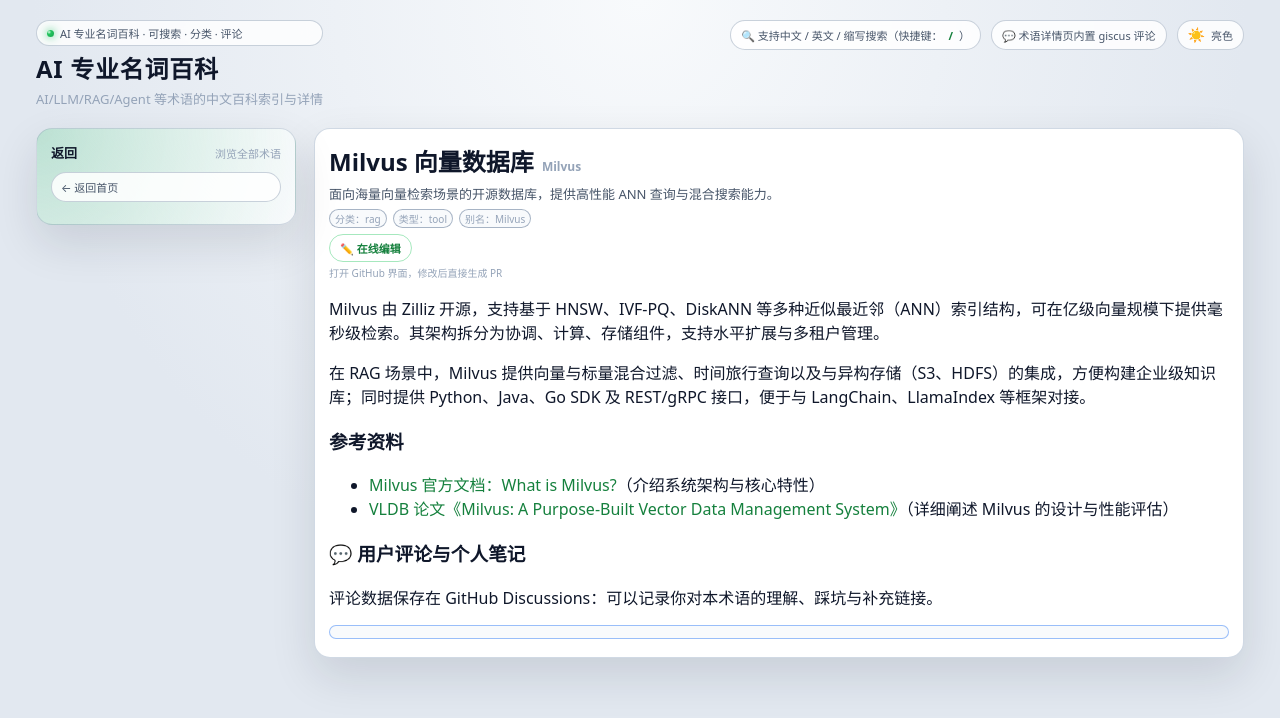
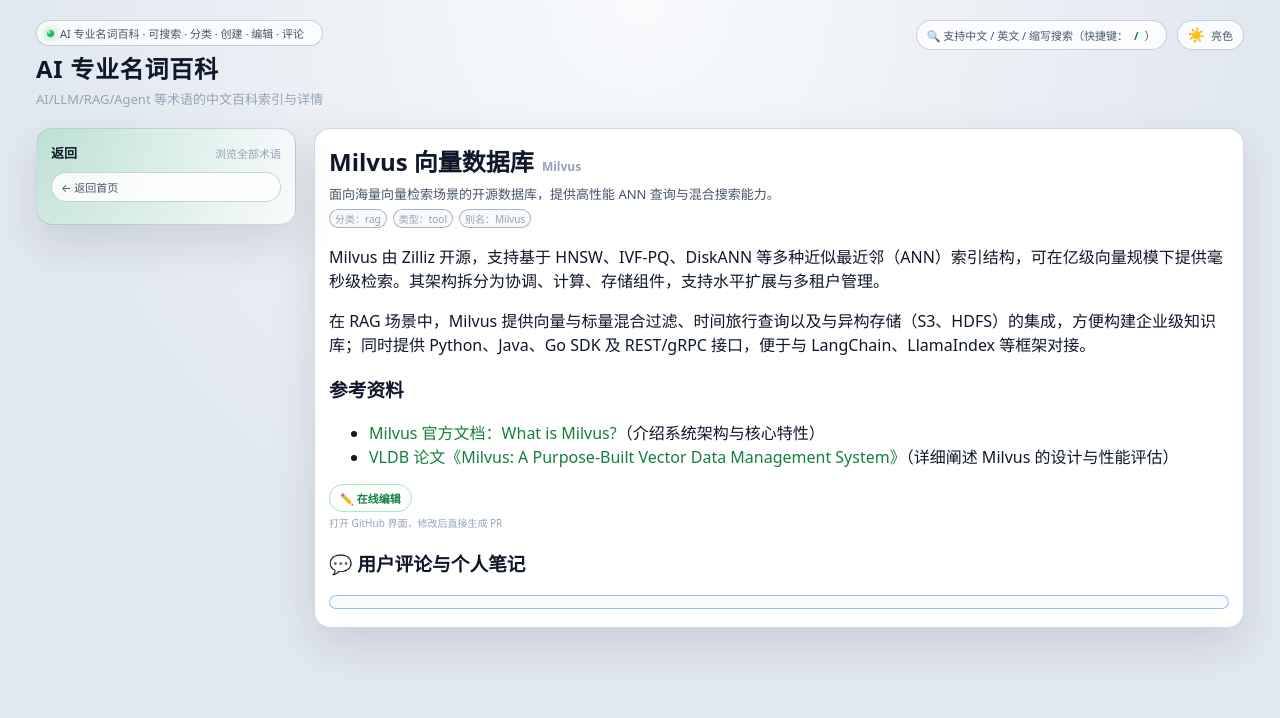
Before and after one commit to NotebookAI/ai-wiki, a Jekyll site: the page built from _terms/milvus.md, in a window 1280 px wide. Shown: the top 718 px of the page. Built offline with Jekyll 4.4.1, drawn with Linux system fonts in a browser that asks for light colours; comment, search, counter and statistics services are not loaded.

Commit message:
Update term layout and enhance user editing features

```diff
--- a/_layouts/default.html
+++ b/_layouts/default.html
@@ -23,14 +23,14 @@
         <div class="app-title-block">
           <div class="badge">
             <span class="badge-dot"></span>
-            AI 专业名词百科 · 可搜索 · 分类 · 评论
+            AI 专业名词百科 · 可搜索 · 分类 · 创建 · 编辑 · 评论
           </div>
           <h1>{{ site.title }}</h1>
           <p class="subtitle">{{ site.description }}</p>
         </div>
         <div class="header-actions">
           <div class="pill">🔍 支持中文 / 英文 / 缩写搜索（快捷键：<strong>/</strong>）</div>
-          <div class="pill">💬 术语详情页内置 giscus 评论</div>
+          <!-- <div class="pill">💬 术语详情页内置 giscus 评论</div> -->
           <button id="theme-toggle" class="pill theme-toggle" type="button" aria-pressed="false">
             <span class="theme-toggle-icon" aria-hidden="true">🌙</span>
             <span class="theme-toggle-label">暗色</span>
--- a/_layouts/term.html
+++ b/_layouts/term.html
@@ -30,6 +30,11 @@
         {% if page.type %}<span class="meta-item">类型：{{ page.type }}</span>{% endif %}
         {% if page.aliases %}<span class="meta-item">别名：{{ page.aliases | join: ', ' }}</span>{% endif %}
       </div>
+    </header>
+
+    <div class="term-detail-body">
+      {{ content }}
+    </div>
     <div class="term-actions">
       <button
         class="contrib-btn secondary js-edit-term"
@@ -41,15 +46,10 @@
       </button>
       <span class="term-actions-hint">打开 GitHub 界面，修改后直接生成 PR</span>
     </div>
-    </header>
-
-    <div class="term-detail-body">
-      {{ content }}
-    </div>
 
     <footer class="term-detail-footer">
       <h3>💬 用户评论与个人笔记</h3>
-      <p>评论数据保存在 GitHub Discussions：可以记录你对本术语的理解、踩坑与补充链接。</p>
+      <!-- <p>评论数据保存在 GitHub Discussions：可以记录你对本术语的理解、踩坑与补充链接。</p> -->
       <div id="giscus-container"></div>
     </footer>
   </article>
```
Lines whose indentation alone changed are shown as unchanged.
